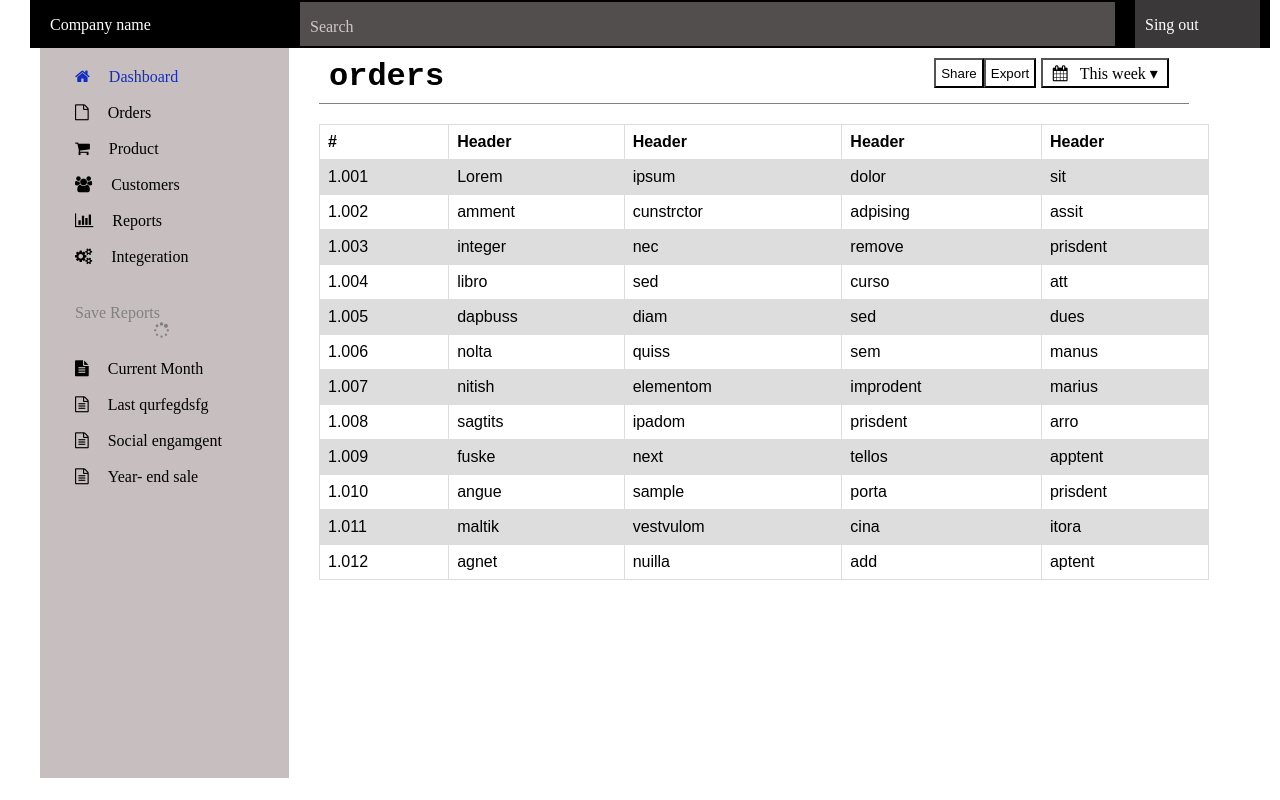
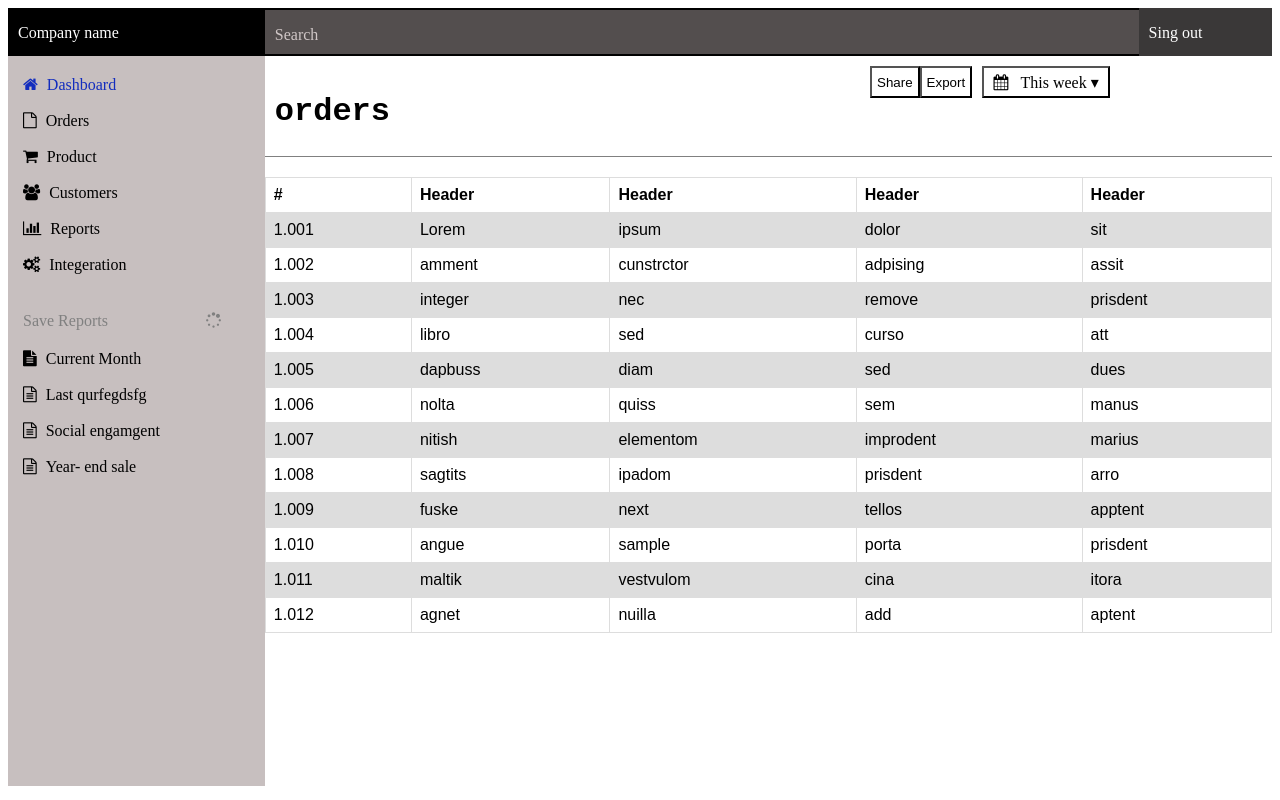
Before and after one commit to alighanbary03/maktab, a plain HTML site: page index.html in a window 1280 px wide. Drawn offline with Linux system fonts and the light colour scheme.

Commit message:
adding width and style

```diff
--- a/index.html
+++ b/index.html
@@ -57,9 +57,9 @@
         </aside>
       </div>
     </div>
-    <div>
-        <div class="div">
-            <h2 class="h2">orders</h2>
+    <div class="table_div">
+        <div class="botton_div">
+            <h2 class="order_h2">orders</h2>
             <div class="div1">
               <button class="btn1 btn">Share</button>
               <button class="btn2 btn">Export</button>
--- a/style.css
+++ b/style.css
@@ -62,7 +62,7 @@
   }
 
   * {
-    margin: 0 10px;
+
     padding: 0;
   }
 
@@ -83,20 +83,23 @@
     background-color: #dddddd;
   }
 
-  .div {
+  .table_div{
+    width: 80%;
+  }
+  .botton_div {
     display: flex;
     margin-bottom: 20px;
     margin-top: 10px;
     border-bottom: 1px solid gray;
     margin-bottom: 20px;
+
   }
   .div1 {
     display: flex;
-
     margin-left: 30rem;
     margin-bottom: 15px;
   }
-  h2 {
+  .order_h2 {
     margin-left: 10px;
     font-family: "Courier New", Courier, monospace;
     font-size: xx-large;
@@ -105,9 +108,11 @@
     margin-left: 5px;
   }
   .btn {
+    margin: 0 10px;
     background: none;
     padding: 5px 5px 5px 5px;
     border-style: 1px solid rgb(48, 6, 6);
+    height: 2rem;
   }
   .btn1 {
     margin: 0;
```
